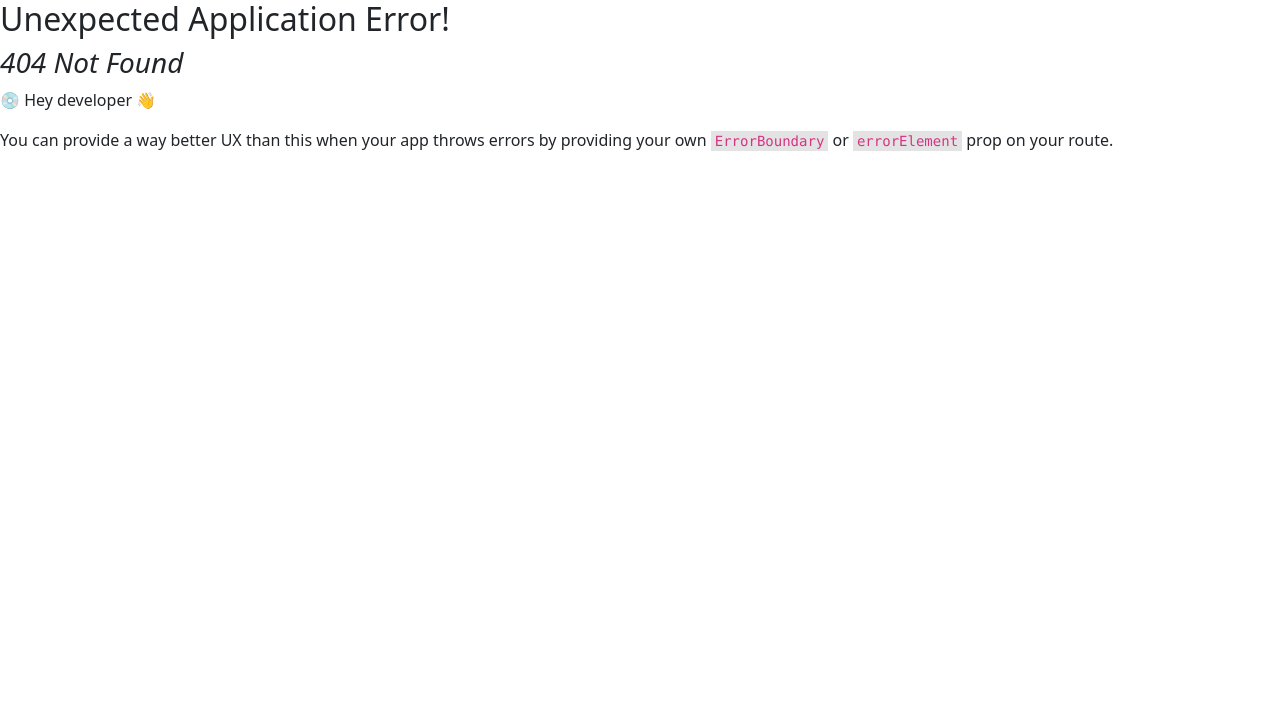
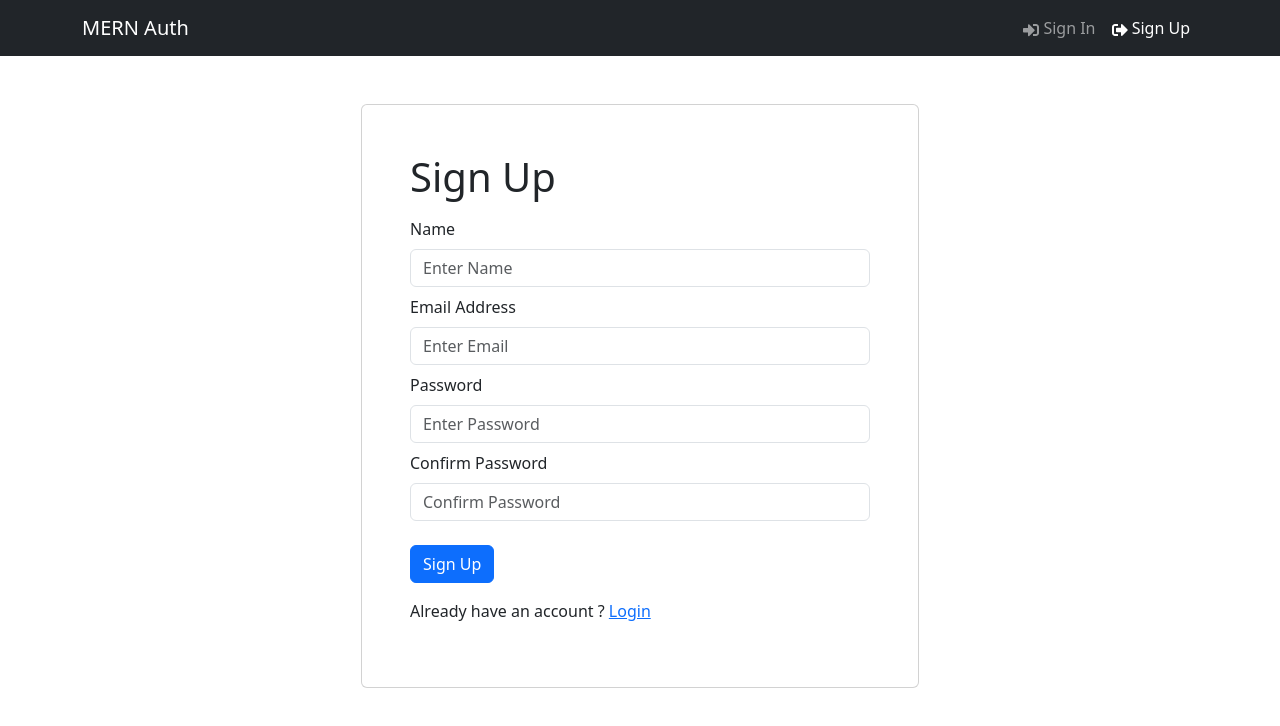
Before and after one commit to MarindanyTracy/Mern-Auth-Form, a React (Vite) app in the folder frontend/: page /register in a window 1280 px wide. Before the commit this address had no page. Shown: the top 726 px of the page. Built offline with nearby package versions, Linux system fonts and the light colour scheme.

Commit message:
Register UI

```diff
--- a/frontend/src/main.jsx
+++ b/frontend/src/main.jsx
@@ -5,12 +5,14 @@
 import 'bootstrap/dist/css/bootstrap.min.css';
 import Home from './screens/Home.jsx';
 import Login from './screens/Login.jsx';
+import Register from './screens/Register.jsx';
 
 const router = createBrowserRouter(
   createRoutesFromElements(
     <Route path="/" element={<App />}>
     <Route path="/" index={true} element={<Home />} />
     <Route path="/login" element={<Login />} />
+    <Route path="/register" element={<Register />} />
     </Route>
   )
 )
--- /dev/null
+++ b/frontend/src/screens/Register.jsx
@@ -0,0 +1,54 @@
+import React, { useState } from 'react';
+import { Link } from 'react-router-dom';
+import { Form, Button, Row, Col } from 'react-bootstrap';
+import FormContainer from '../components/FormContainer';
+
+const Register = () => {
+  const [email,setEmail] = useState('')
+  const [password,setPassword] = useState('')
+  const [name, setName] = useState('');
+  const [confirmPassword, setConfirmPassword] = useState('');
+
+  const submitHandler = async(e) => {
+    e.preventDefault();
+    console.log('submit')
+  }
+  return (
+    <FormContainer>
+      <h1>Sign Up</h1>
+      <Form onSubmit={submitHandler}>
+        <Form.Group className='my-2' controlId='name'>
+          <Form.Label>Name</Form.Label>
+          <Form.Control type='text'placeholder='Enter Name' value={name} onChange={(e) => setName(e.target.value)}></Form.Control>
+        </Form.Group>
+
+        <Form.Group className='my-2' controlId='email'>
+          <Form.Label>Email Address</Form.Label>
+          <Form.Control type='email'placeholder='Enter Email' value={email} onChange={(e) => setEmail(e.target.value)}></Form.Control>
+        </Form.Group>
+
+        <Form.Group className='my-2' controlId='password'>
+          <Form.Label>Password </Form.Label>
+          <Form.Control type='password'placeholder='Enter Password' value={password} onChange={(e) => setPassword(e.target.value)}></Form.Control>
+        </Form.Group>
+
+        <Form.Group className='my-2' controlId='confirmPassword'>
+          <Form.Label>Confirm Password </Form.Label>
+          <Form.Control type='password'placeholder='Confirm Password' value={confirmPassword} onChange={(e) => setConfirmPassword(e.target.value)}></Form.Control>
+        </Form.Group>
+
+        <Button type='submit'variant='primary' className='mt-3'>
+          Sign Up
+        </Button>
+
+        <Row className='py-3'>
+          <Col>
+          Already have an account ? <Link to='/login'>Login</Link>
+          </Col>
+        </Row>
+      </Form>
+    </FormContainer>
+  )
+}
+
+export default Register
```
